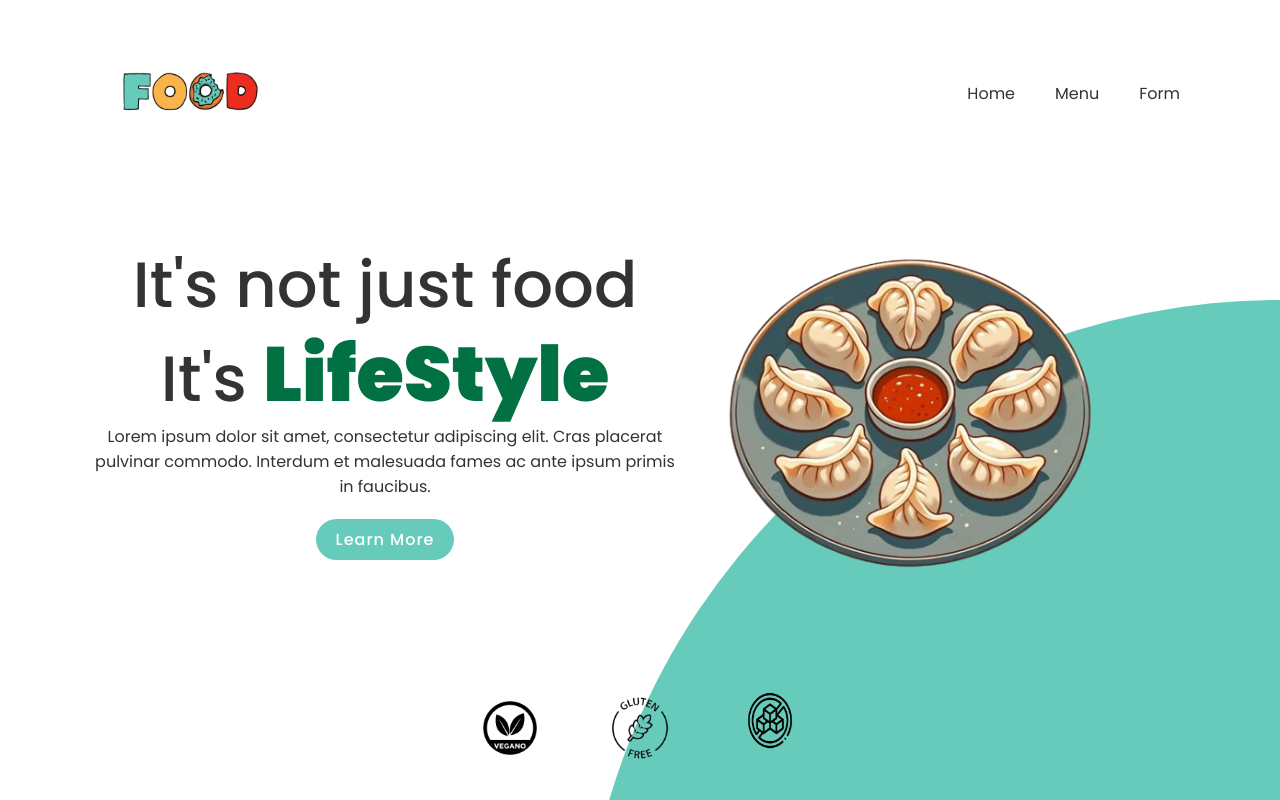
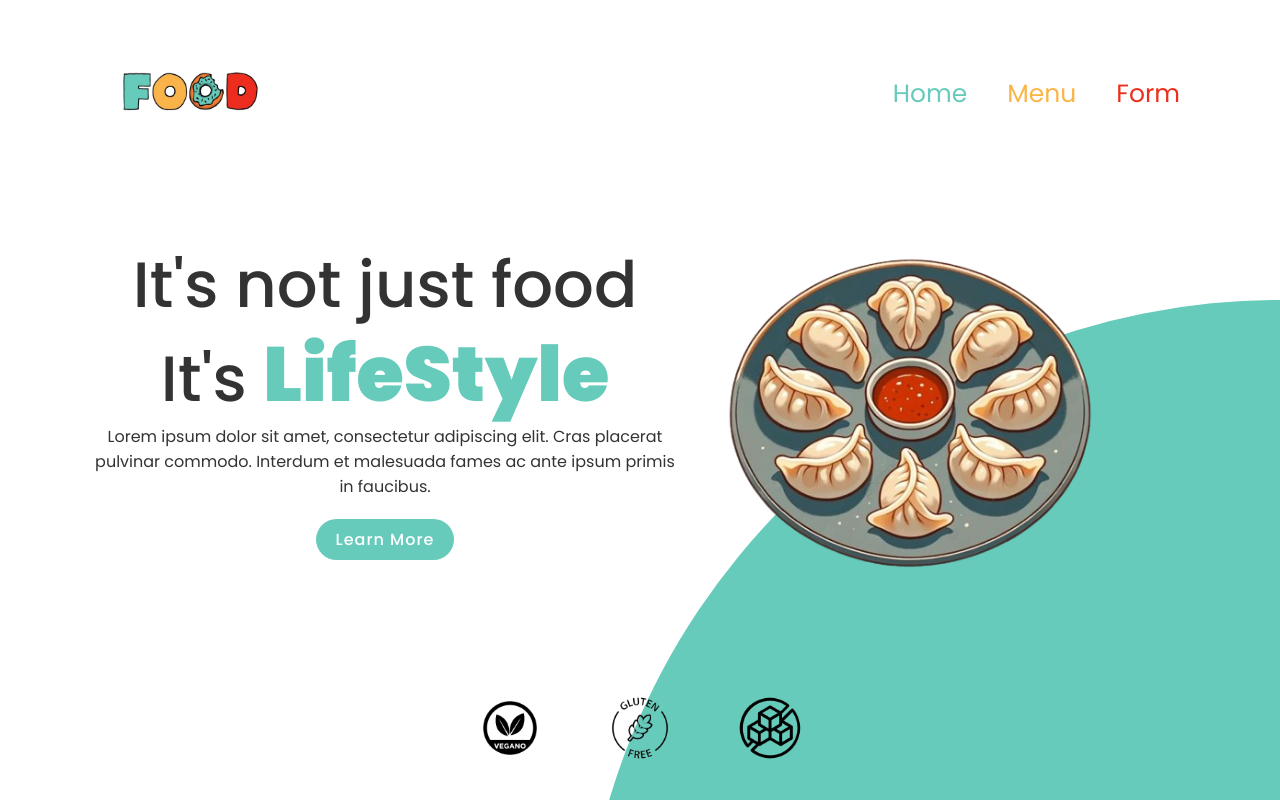
Before and after one commit to TheDami15/recetas-api, a React (Create React App) app: page / in a window 1280 px wide. Built offline with nearby package versions, Linux system fonts and the light colour scheme.

Commit message:
before-components

```diff
--- a/src/App.js
+++ b/src/App.js
@@ -34,9 +34,9 @@ function App() {
             <header>
               <a href=''><img src={logo} className='logo'></img></a>
               <ul>
-                <li><a href='#'>Home</a></li>
-                <li><a href='#'>Menu</a></li>
-                <li><a href='#'>Form</a></li>
+                <li><a href='#' className='first'>Home</a></li>
+                <li><a href='#' className='second'>Menu</a></li>
+                <li><a href='#' className='third'>Form</a></li>
               </ul>
             </header>
 
--- a/src/styles/index.css
+++ b/src/styles/index.css
@@ -1,4 +1,5 @@
 @import url('https://fonts.googleapis.com/css?family=Poppins:200,300,400,500,600,700,800,900&display=swap');
+
 *{
     margin: 0;
     padding: 0;
@@ -16,6 +17,8 @@ section{
     background-color: #fff;
 
 }
+
+/*HEADER*/
 header{
     position: absolute;
     top: 0;
@@ -30,6 +33,10 @@ header{
 header .logo{
     position: relative;
     max-width: 180px;
+    transition: 0.5s;
+}
+header .logo:hover{
+    transform: translateY(-15px);
 }
 header ul{
     position: relative;
@@ -42,10 +49,36 @@ header ul li{
 header ul li a{
     display: inline-block;
     color: #333;
-    font-weight: 400;
+    font-size: 25px;
     margin-left: 40px;
     text-decoration: none;
 }
+.first{
+    color: #66cbbb;
+}
+.second{
+    color:#f9b548;
+}
+.third{
+    color: #ec2e1e;
+}
+.first:hover{
+    color: #fff;
+    background-color: #66cbbb;
+    border-radius: 1rem;
+}
+.second:hover{
+    color:#fff;
+    background-color: #f9b548;
+    border-radius: 1rem;
+}
+.third:hover{
+    color: #fff;
+    background-color: #ec2e1e;
+    border-radius: 1rem;
+}
+
+/*BODY*/
 .content{
     position: relative;
     width: 100%;
@@ -65,7 +98,7 @@ header ul li a{
     font-weight: 500;
 }
 .content .textBox h2 span{
-    color: #017143;
+    color: #66cbbb;
     font-size: 1.2em;
     font-weight: 900;
 }
@@ -76,7 +109,7 @@ header ul li a{
     display: inline-block;
     margin-top: 20px;
     padding: 8px 20px;
-    background: #017143;
+    background: #66cbbb;
     color: #fff;
     border-radius: 40px;
     font-weight: 500;
@@ -96,8 +129,12 @@ header ul li a{
 
 }
 .content .imgBox img{
+    transition: 0.5s;
+    max-width: 460px;
+}
+.content .imgBox img:hover{
 
-    max-width: 460px;
+    transform: translateY(-15px);
 }
 .thumb{
     position: absolute;
```
Also changed, not shown: src/img/sugarfree.png.
